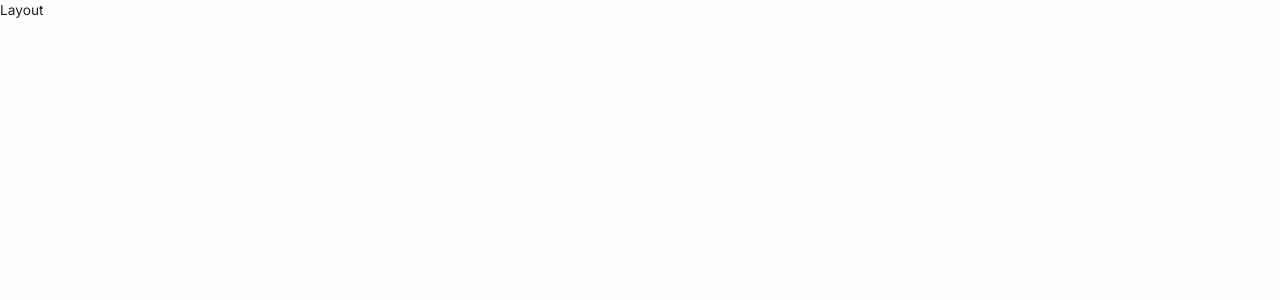
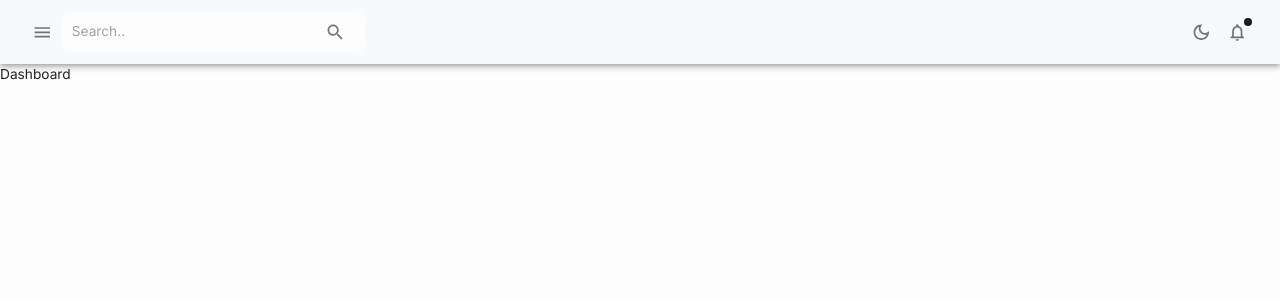
Before and after one commit to AEmin321/react-dashboard, a React (Vite) app in the folder front-end/: page /dashboard in a window 1280 px wide. Shown: the top 300 px of the page. Built offline with nearby package versions, Linux system fonts and the light colour scheme.

Commit message:
Add Navbar component and layout setup

```diff
--- /dev/null
+++ b/front-end/src/components/FlexBetween.jsx
@@ -0,0 +1,10 @@
+import { Box } from "@mui/material";
+import { styled } from "@mui/system";
+
+const FlexBetween = styled(Box)({
+  display: "flex",
+  justifyContent: "space-between",
+  alignItems: "center",
+});
+
+export default FlexBetween;
--- /dev/null
+++ b/front-end/src/components/Navbar.jsx
@@ -0,0 +1,59 @@
+import React, { useState } from "react";
+import AppBar from "@mui/material/AppBar";
+import Toolbar from "@mui/material/Toolbar";
+import IconButton from "@mui/material/IconButton";
+import {
+  Menu,
+  Search,
+  LightModeOutlined,
+  DarkModeOutlined,
+  NotificationsNoneOutlined,
+} from "@mui/icons-material";
+import { InputBase, useTheme, Badge } from "@mui/material";
+import { useDispatch } from "react-redux";
+import FlexBetween from "./FlexBetween";
+import { setMode } from "../state";
+
+const Navbar = () => {
+  const dispatch = useDispatch();
+  const theme = useTheme();
+
+  return (
+    <AppBar width="100%" height="100%" position="static">
+      <Toolbar sx={{ justifyContent: "space-between" }}>
+        <FlexBetween>
+          <IconButton>
+            <Menu />
+          </IconButton>
+          <FlexBetween
+            backgroundColor={theme.palette.background.alt}
+            gap="3rem"
+            borderRadius="9px"
+            padding="0.1rem 0.7rem"
+          >
+            <InputBase placeholder="Search.." />
+            <IconButton>
+              <Search />
+            </IconButton>
+          </FlexBetween>
+        </FlexBetween>
+        <FlexBetween>
+          <IconButton onClick={() => dispatch(setMode())}>
+            {theme.palette.mode === "light" ? (
+              <DarkModeOutlined />
+            ) : (
+              <LightModeOutlined />
+            )}
+          </IconButton>
+          <IconButton>
+            <Badge color="secondary" variant="dot">
+              <NotificationsNoneOutlined />
+            </Badge>
+          </IconButton>
+        </FlexBetween>
+      </Toolbar>
+    </AppBar>
+  );
+};
+
+export default Navbar;
--- a/front-end/src/pages/Layout.jsx
+++ b/front-end/src/pages/Layout.jsx
@@ -1,5 +1,16 @@
+import Box from "@mui/material/Box";
+import Navbar from "../components/Navbar";
+import { Outlet } from "react-router-dom";
+
 const Layout = () => {
-  return <div>Layout</div>;
+  return (
+    <Box>
+      <Box>
+        <Navbar />
+        <Outlet />
+      </Box>
+    </Box>
+  );
 };
 
 export default Layout;
```
